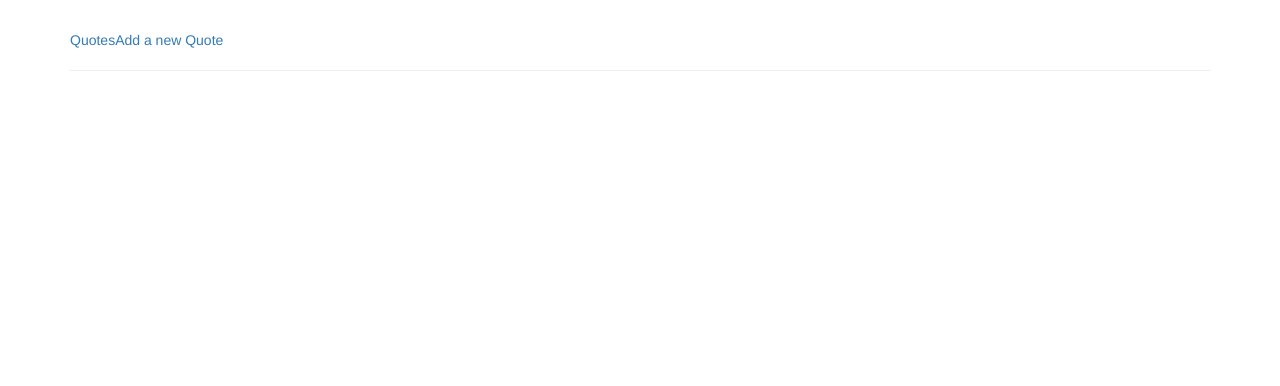
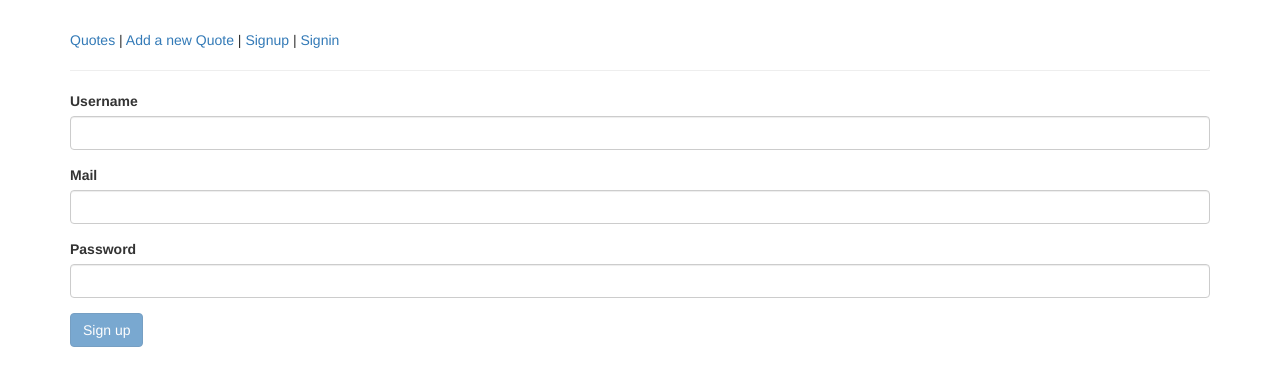
Before and after one commit to mschwarzmueller/laravel-ng2-vue, an Angular app: page /signup in a window 1280 px wide. Before the commit this address led to /. Shown: the top 386 px of the page. Built offline with nearby package versions, Linux system fonts and the light colour scheme.

Commit message:
finished auth frontend

```diff
--- a/src/app/app.component.html
+++ b/src/app/app.component.html
@@ -2,8 +2,10 @@
   <div class="container">
     <div class="row">
       <div class="col-xs-12">
-        <a href="#" [routerLink]="['/']">Quotes</a>
-        <a href="#" [routerLink]="['/new-quote']">Add a new Quote</a>
+        <a href="#" [routerLink]="['/']">Quotes</a> |
+        <a href="#" [routerLink]="['/new-quote']">Add a new Quote</a> |
+        <a href="#" [routerLink]="['/signup']">Signup</a> |
+        <a href="#" [routerLink]="['/signin']">Signin</a>
       </div>
     </div>
     <hr>
--- a/src/app/app.routing.ts
+++ b/src/app/app.routing.ts
@@ -3,10 +3,14 @@ import { Routes, RouterModule } from "@angular/router";
 
 import { QuotesComponent } from "./quotes/quotes.component";
 import { NewQuoteComponent } from "./new-quote/new-quote.component";
+import { SignupComponent } from "./signup/signup.component";
+import { SigninComponent } from "./signin/signin.component";
 
 const APP_ROUTES: Routes = [
   { path: '', component: QuotesComponent },
-  { path: 'new-quote', component: NewQuoteComponent }
+  { path: 'new-quote', component: NewQuoteComponent },
+  { path: 'signup', component: SignupComponent },
+  { path: 'signin', component: SigninComponent },
 ];
 
 export const routing: ModuleWithProviders = RouterModule.forRoot(APP_ROUTES);
--- /dev/null
+++ b/src/app/auth.service.ts
@@ -0,0 +1,40 @@
+import { Injectable } from "@angular/core";
+import { Http, Headers, Response } from "@angular/http";
+import { Observable } from 'rxjs';
+import 'rxjs/Rx';
+
+@Injectable()
+export class AuthService {
+  constructor(private http: Http) {
+
+  }
+
+  signup(username: string, email: string, password: string) {
+    return this.http.post('http://laravel-ng2-vue.dev/api/user',
+      {name: username, email: email, password: password},
+      {headers: new Headers({'X-Requested-With': 'XMLHttpRequest'})});
+  }
+
+  signin(email: string, password: string) {
+    return this.http.post('http://laravel-ng2-vue.dev/api/user/signin',
+      {email: email, password: password},
+      {headers: new Headers({'X-Requested-With': 'XMLHttpRequest'})})
+      .map(
+        (response: Response) => {
+          const token = response.json().token;
+          const base64Url = token.split('.')[1];
+          const base64 = base64Url.replace('-', '+').replace('_', '/');
+          return {token: token, decoded: JSON.parse(window.atob(base64))};
+        }
+      )
+      .do(
+        tokenData => {
+          localStorage.setItem('token', tokenData.token);
+        }
+      );
+  }
+
+  getToken() {
+    return localStorage.getItem('token');
+  }
+}
--- a/src/app/quote.service.ts
+++ b/src/app/quote.service.ts
@@ -3,16 +3,19 @@ import { Http, Response, Headers } from "@angular/http";
 import 'rxjs/Rx';
 import { Observable } from "rxjs";
 
+import { AuthService } from "./auth.service";
+
 @Injectable()
 export class QuoteService {
-  constructor(private http: Http) {
+  constructor(private http: Http, private authService: AuthService) {
 
   }
 
   addQuote(content: string) {
+    const token = this.authService.getToken();
     const body = JSON.stringify({content: content});
     const headers = new Headers({'Content-Type': 'application/json'});
-    return this.http.post('http://laravel-ng2-vue.dev/api/quote', body, {headers: headers})
+    return this.http.post('http://laravel-ng2-vue.dev/api/quote?token=' + token, body, {headers: headers})
   }
 
   getQuotes(): Observable<any> {
@@ -25,15 +28,17 @@ export class QuoteService {
   }
 
   updateQuote(id: number, newContent: string) {
+    const token = this.authService.getToken();
     const body = JSON.stringify({content: newContent});
     const headers = new Headers({'Content-Type': 'application/json'});
-    return this.http.put('http://laravel-ng2-vue.dev/api/quote/' + id, body, {headers: headers})
+    return this.http.put('http://laravel-ng2-vue.dev/api/quote/' + id + '?token=' + token, body, {headers: headers})
       .map(
         (response: Response) => response.json()
       );
   }
 
   deleteQuote(id: number) {
-    return this.http.delete('http://laravel-ng2-vue.dev/api/quote/' + id);
+    const token = this.authService.getToken();
+    return this.http.delete('http://laravel-ng2-vue.dev/api/quote/' + id + '?token=' + token);
   }
 }
--- /dev/null
+++ b/src/app/signin/signin.component.html
@@ -0,0 +1,11 @@
+<form (ngSubmit)="onSignin(f)" #f="ngForm">
+  <div class="form-group">
+    <label for="email">Mail</label>
+    <input type="email" id="email" name="email" ngModel class="form-control" required>
+  </div>
+  <div class="form-group">
+    <label for="password">Password</label>
+    <input type="password" id="password" name="password" ngModel class="form-control" required>
+  </div>
+  <button type="submit" [disabled]="!f.valid" class="btn btn-primary">Sign in</button>
+</form>
--- /dev/null
+++ b/src/app/signin/signin.component.ts
@@ -0,0 +1,25 @@
+import { Component, OnInit } from '@angular/core';
+import { NgForm } from "@angular/forms";
+
+import { AuthService } from "../auth.service";
+
+@Component({
+  selector: 'app-signin',
+  templateUrl: './signin.component.html',
+  styleUrls: ['./signin.component.css']
+})
+export class SigninComponent implements OnInit {
+
+  constructor(private authService: AuthService) { }
+
+  ngOnInit() {
+  }
+
+  onSignin(form: NgForm) {
+    this.authService.signin(form.value.email, form.value.password)
+      .subscribe(
+        tokenData => console.log(tokenData),
+        error => console.log(error)
+      );
+  }
+}
--- /dev/null
+++ b/src/app/signup/signup.component.html
@@ -0,0 +1,15 @@
+<form (ngSubmit)="onSignup(f)" #f="ngForm">
+  <div class="form-group">
+    <label for="username">Username</label>
+    <input type="text" id="username" name="username" ngModel class="form-control" required>
+  </div>
+  <div class="form-group">
+    <label for="email">Mail</label>
+    <input type="email" id="email" name="email" ngModel class="form-control" required>
+  </div>
+  <div class="form-group">
+    <label for="password">Password</label>
+    <input type="password" id="password" name="password" ngModel class="form-control" required>
+  </div>
+  <button type="submit" [disabled]="!f.valid" class="btn btn-primary">Sign up</button>
+</form>
--- /dev/null
+++ b/src/app/signup/signup.component.ts
@@ -0,0 +1,26 @@
+import { Component, OnInit } from '@angular/core';
+import { NgForm } from "@angular/forms";
+
+import { AuthService } from "../auth.service";
+
+@Component({
+  selector: 'app-signup',
+  templateUrl: './signup.component.html',
+  styleUrls: ['./signup.component.css']
+})
+export class SignupComponent implements OnInit {
+
+  constructor(private authService: AuthService) { }
+
+  ngOnInit() {
+  }
+
+  onSignup(form: NgForm) {
+    this.authService.signup(form.value.username, form.value.email, form.value.password)
+      .subscribe(
+        response => console.log(response),
+        error => console.log(error)
+      );
+  }
+
+}
```
Also changed, not shown: src/app/app.module.ts (+7 -2 lines), src/app/signin/signin.component.css (added), src/app/signup/signup.component.css (added), 2 other files (tests, documents, lock files or other folders).
